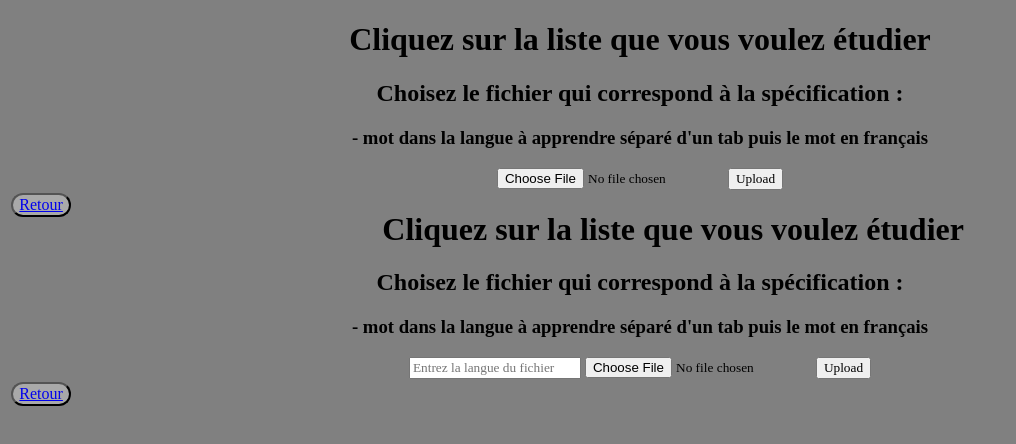
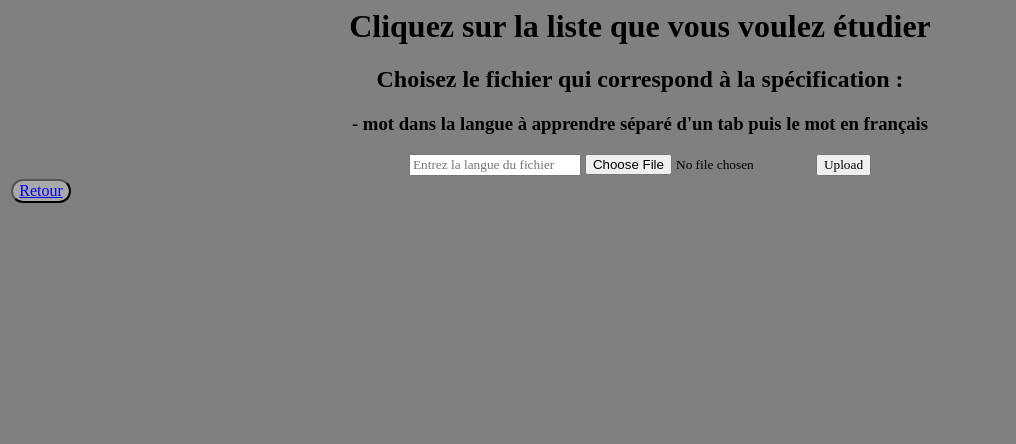
Before and after one commit to C-Matthieu/voca_test.github.io, a plain HTML site: page convertisseur_txt.html in a window 1280 px wide. Shown: the whole page, without its empty margins (0-1016 px from the left). Drawn offline with Linux system fonts and the light colour scheme.

Commit message:
correction

```diff
--- a/convertisseur_txt.html
+++ b/convertisseur_txt.html
@@ -1,44 +1,3 @@
-<!DOCTYPE html>
-<html lang="fr">
-<head>
-	<meta charset="UTF-8">
-	<meta name="viewport" content="width=device-width, initial-scale=1.0">
-	<title>Math</title>
-	<link rel="icon" type="png" href="favicon.png">
-	<h1 style="text-align: center;">Cliquez sur la liste que vous voulez étudier</h1>
-	<link rel="stylesheet" href="EvalVocabulaire.css">
-</head>
-<body style="text-align: center; background-color: grey;">
-<h2>Choisez le fichier qui correspond à la spécification :</h2>
-<h3>- mot dans la langue à apprendre séparé d'un tab puis le mot en français</h3>
-
-<input type="file" id="myFile" accept=".txt">
-<button onclick="processFile()">Upload</button>
-</body>
-
-<script>
-function processFile() {
-    const fileInput = document.getElementById('myFile');
-    const file = fileInput.files[0];
-    if (file) {
-        const reader = new FileReader();
-        reader.onload = function(e) {
-            const contents = e.target.result;
-            const lines = contents.split('\n');
-            const vocabList = lines.map(line => line.split('\t'));
-            console.log(vocabList);
-            window.location.href = "3LeTest.html?anglais,file=" + encodeURIComponent(file.name);
-        };
-        reader.readAsText(file);
-    } else {
-        alert('No file selected');
-    }
-}
-</script>
-<br>
-<div id="retour">
-	<button class="choix" style="background-color: darkgrey;"> <a href="1ChoixLangue.html">Retour</a> </button>
-</div>
 </html><!DOCTYPE html>
 <html lang="fr">
 <head>
@@ -70,7 +29,7 @@ function processFile() {
             const lines = contents.split('\n');
             const vocabList = lines.map(line => line.split('\t'));
             console.log(vocabList);
-            window.location.href = "3LeTest.html?" + encodeURIComponent(langue) + encodeURIComponent(file.name);
+            window.location.href = "3LeTest.html?" + encodeURIComponent(langue) + "," + encodeURIComponent(file.name);
         };
         reader.readAsText(file);
     } else {
```
